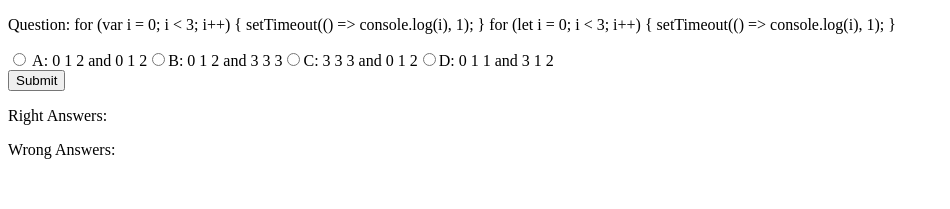
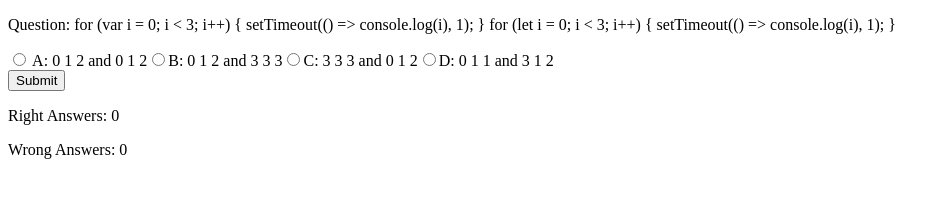
Before and after one commit to techwizquiz/Proof-of-Concept, a React app: page / in a window 1280 px wide. Shown: the top 209 px of the page, without its empty margins (0-950 px from the left). Built offline with nearby package versions, Linux system fonts and the light colour scheme.

Commit message:
solved questions and answers state updating properly

```diff
--- a/src/components/Questions.js
+++ b/src/components/Questions.js
@@ -1,5 +1,5 @@
 /* eslint-disable max-len */
-import React, { useState } from 'react';
+import React, { useState, useEffect } from 'react';
 import questionRandomizer from '../state/questionRandomizer';
 import { questions } from '../resources/QuestionPool';
 
@@ -11,12 +11,21 @@ import { questions } from '../resources/QuestionPool';
 
 const Questions = () => {
   const [question, setQuestion] = useState(questionRandomizer(questions));
-  const [correct, setCorrect] = useState(null);
-  const [incorrect, setIncorrect] = useState(null);
+  const [correct, setCorrect] = useState(0);
+  const [incorrect, setIncorrect] = useState(0);
   const [selectedChoice, setSelectedChoice] = useState(null);
 
+  useEffect(() => {
+    localStorage.setItem('correct', correct);
+  }, [correct]
+  );
 
-  console.log(selectedChoice);
+  useEffect(() => {
+    localStorage.setItem('incorrect', incorrect);
+  }, [incorrect]
+  );
+
+
 
 
 
@@ -28,6 +37,8 @@ const Questions = () => {
     }
   };
 
+  console.log(selectedChoice);
+  console.log(question.answer);
 
 
   return (
--- a/src/resources/QuestionPool.js
+++ b/src/resources/QuestionPool.js
@@ -4,7 +4,7 @@ export const questions = [
   {
     id: 1,
     question: 'What is node?',
-    answer: 'open-source, cross-platform, back-end JavaScript runtime environment',
+    answer: 'D',
     choiceA: 'a theme extension for VSCode',
     choiceB: 'its own language',
     choiceC: 'an alternative to CRUD routes',
@@ -19,7 +19,7 @@ export const questions = [
         var name = 'Lydia';
         let age = 21;
       }`,
-    answer: 'undefined and ReferenceError',
+    answer: 'D',
     choiceA: 'Lydia and undefined',
     choiceB: 'Lydia and ReferenceError',
     choiceC: 'ReferenceError and 21',
@@ -35,7 +35,7 @@ export const questions = [
       for (let i = 0; i < 3; i++) {
         setTimeout(() => console.log(i), 1);
       }`,
-    answer: '3 3 3 and 0 1 2',
+    answer: 'C',
     choiceA: '0 1 2 and 0 1 2',
     choiceB: '0 1 2 and 3 3 3',
     choiceC: '3 3 3 and 0 1 2',
```
